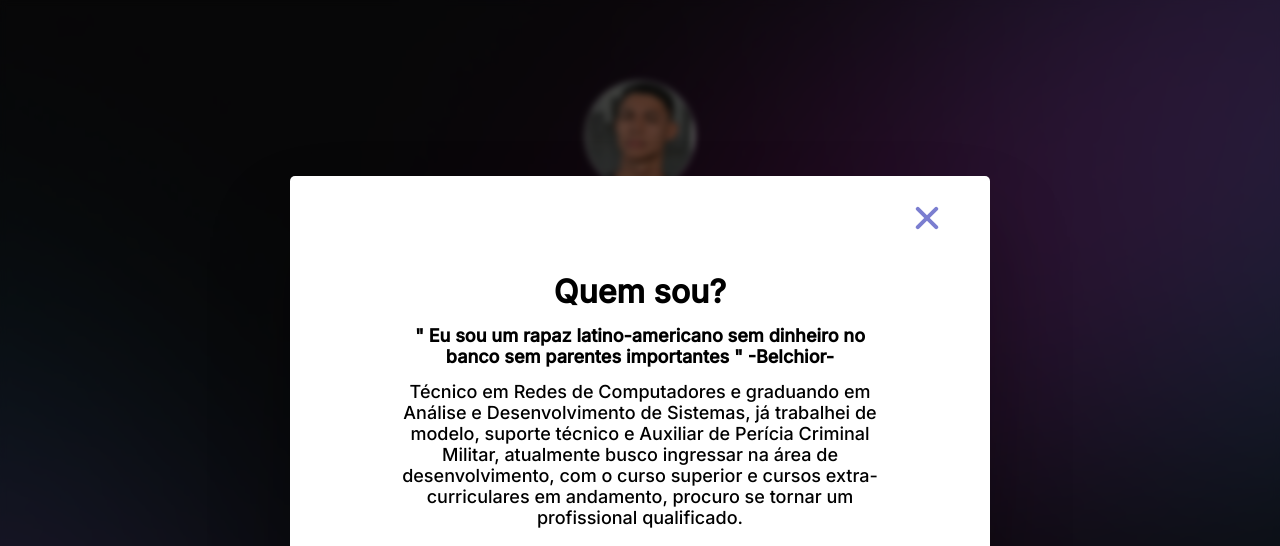
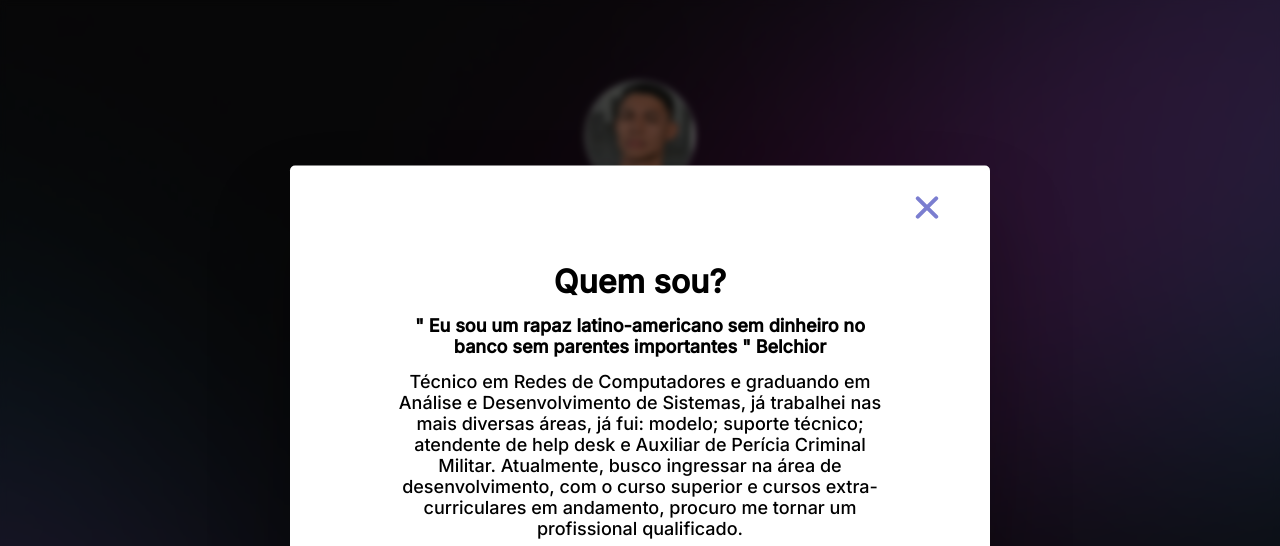
Before and after one commit to joaopedro495D/Projeto-DevLinks-Rocket-Seat, a plain HTML site: page index.html in a window 1280 px wide. Both pictures are taken after a click on the link "Quem sou". Shown: the top 546 px of the page. Drawn offline with nearby package versions, Linux system fonts and the light colour scheme.

Commit message:
Atualizações no texto QUEM SOU

```diff
--- a/index.html
+++ b/index.html
@@ -69,11 +69,11 @@
       </div>
       <h4>
        "
-       Eu sou um rapaz latino-americano sem dinheiro no banco sem parentes importantes " -Belchior-
+       Eu sou um rapaz latino-americano sem dinheiro no banco sem parentes importantes " Belchior
 
       </h4>
       <p>
-        Técnico em Redes de Computadores e graduando em Análise e Desenvolvimento de Sistemas, já trabalhei de modelo, suporte técnico e Auxiliar de Perícia Criminal Militar, atualmente busco ingressar na área de desenvolvimento, com o curso superior e cursos extra-curriculares em andamento, procuro se tornar um profissional qualificado.
+        Técnico em Redes de Computadores e graduando em Análise e Desenvolvimento de Sistemas, já trabalhei nas mais diversas áreas, já fui: modelo; suporte técnico; atendente de help desk e Auxiliar de Perícia Criminal Militar. Atualmente, busco ingressar na área de desenvolvimento, com o curso superior e cursos extra-curriculares em andamento, procuro me tornar um profissional qualificado.
       </p>
 
     </div>
```
